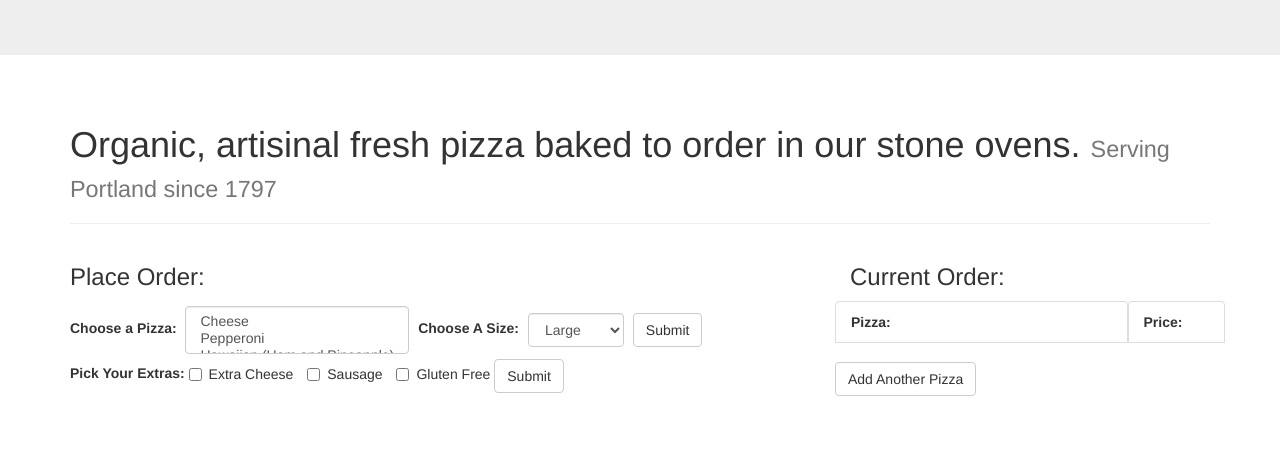
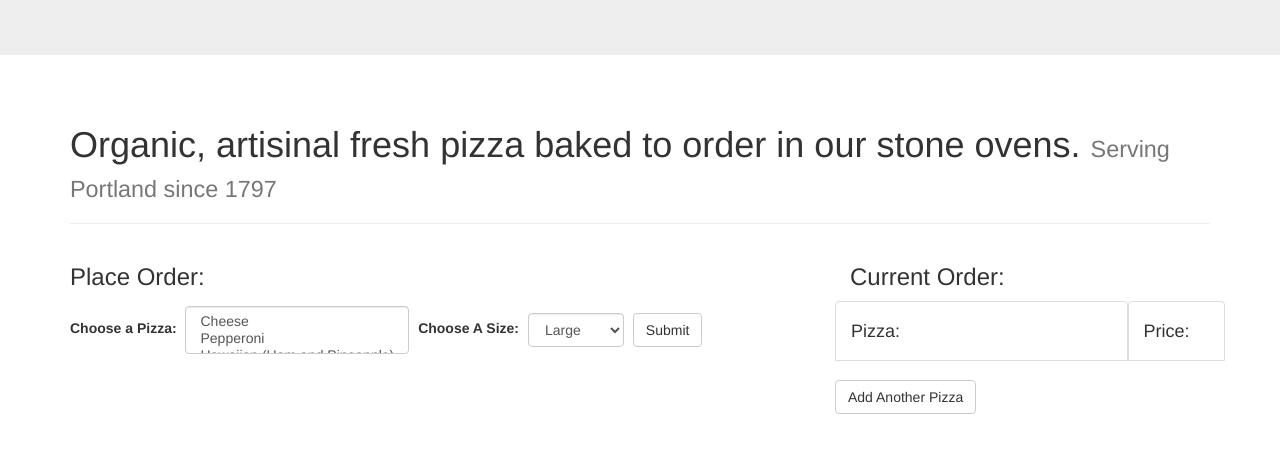
Before and after one commit to arolling/pizzashop, a plain HTML site: page index.html in a window 1280 px wide. Shown: the part 170-622 px from the top of the page. Drawn offline with nearby package versions, Linux system fonts and the light colour scheme.

Commit message:
Make UI tweaks including refreshing after order confirmation

```diff
--- a/css/styles.css
+++ b/css/styles.css
@@ -25,3 +25,11 @@ select {
   display: none;
   text-align: center;
 }
+
+#extrasPicker {
+  display: none;
+}
+
+.list-group-item {
+  height: 60px;
+}
--- a/index.html
+++ b/index.html
@@ -35,9 +35,7 @@
                 <option value="Anchovy">Anchovy</option>
               </select>
             </div>
-            <!-- <button type="submit" class="btn btn-default">Submit</button>
-          </form>
-          <form class="form-inline" id="sizePicker"> -->
+
             <div class="form-group">
               <label for="pizzaSize">Choose A Size:</label>
               <select required class="form-control" id="pizzaSize">
@@ -77,14 +75,14 @@
           <div class="row">
             <div class="col-sm-9">
               <ul class="list-group" >
-                <li class="list-group-item"><strong>Pizza:</strong></li>
+                <li class="list-group-item"><h4>Pizza:</h4></li>
                 <span id="pizzaList"></span>
               </ul>
               <button type="button" class="btn btn-default" id="addPizza">Add Another Pizza</button>
             </div>
             <div class="col-sm-3">
               <ul class="list-group">
-                <li class="list-group-item"><strong>Price:</strong></li>
+                <li class="list-group-item"><h4>Price:</h4></li>
                 <span id="priceList"></span>
               </ul>
             </div>
--- a/js/scripts.js
+++ b/js/scripts.js
@@ -65,12 +65,6 @@ $(document).ready(function() {
     var pick = $('select#pizzaType').val();
     userPizza = new Pizza(pick, [500, 1000, 1500]);
     console.log(userPizza);
-  //   $('#pizzaList').html('<li class="list-group-item">' + userPizza.describePizza() + '</li>');
-  //
-  // });
-  //
-  // $('form#sizePicker').submit(function(event) {
-  //   event.preventDefault();
     var size = $('select#pizzaSize').val();
     userPizza.setSize(size);
     console.log(userPizza);
@@ -78,6 +72,7 @@ $(document).ready(function() {
     $('#priceList').html('<li class="list-group-item">' + userPizza.currentCost() + '</li>');
     $('#totalWithTax').text('$' + ((userPizza.total * 1.075) / 100).toFixed(2))
     $('#orderTotal').show();
+    $('#extrasPicker').show();
   }); // Choose pizza and size
 
   $('form#extrasPicker').submit(function(event) {
@@ -97,6 +92,7 @@ $(document).ready(function() {
 
   $('#confirmation').click(function(){
     alert('Your total for a ' + userPizza.describePizza() + ' is $' + taxedTotal(userPizza.total));
+    window.location.reload();
   });
 
 
```
